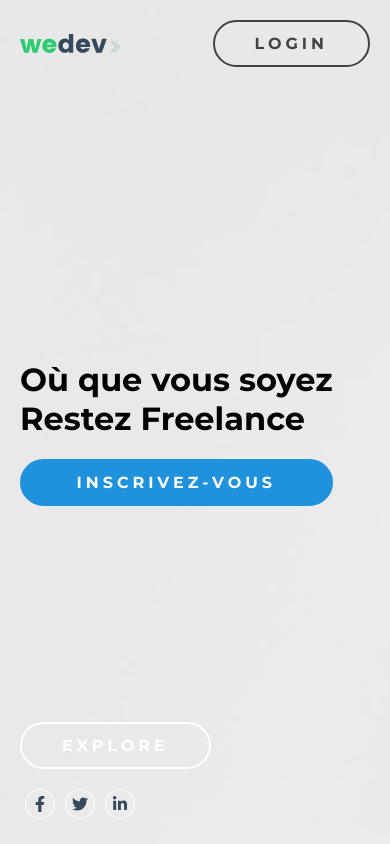
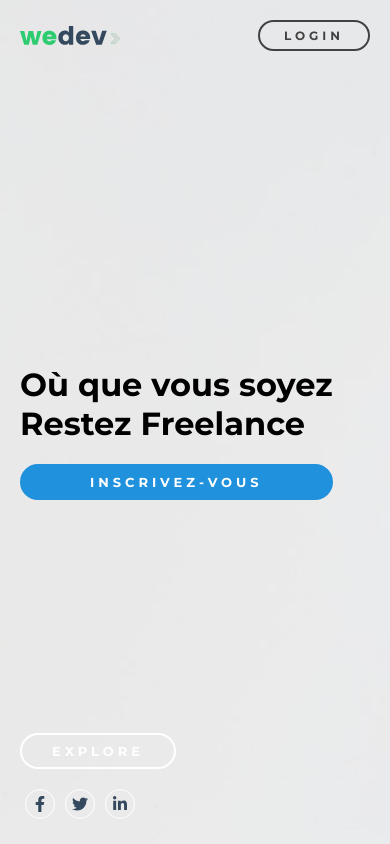
Before and after one commit to Ephalys/wedev-front, a React (Create React App) app: page / in a window 390 px wide. Shown: the top 844 px of the page. Built offline with nearby package versions, Linux system fonts and the light colour scheme; what webfontloader would draw is missing.

Commit message:
fix: responsive buttons

```diff
--- a/src/components/Button/button.scss
+++ b/src/components/Button/button.scss
@@ -1,4 +1,5 @@
 @import "../../assets/sass/colors.scss";
+@import '../../assets/sass/breakpoints';
 
 .btn {
     text-align: center;
@@ -16,10 +17,19 @@
 
     &__large {
         padding: 12px 40px;
+        @media (max-width: $screen-max-sm) {
+         padding: 8px 30px;
+            font-size: 13px;
+        }
     }
 
     &__medium {
         padding: 10px 20px;
+
+        @media (max-width: $screen-max-sm) {
+            padding: 6px 24px;
+            font-size: 12px;
+        }
     }
 
     &__letter-spacing {
--- a/src/layout/Header/index.js
+++ b/src/layout/Header/index.js
@@ -11,7 +11,7 @@ class Header extends Component {
       <header className="header">
         <img src={logo} alt="logo" className="header__img" />
         <Button
-          classes="btn btn__black btn__large btn__rounded btn__letter-spacing fwb"
+          classes="btn btn__black btn__medium btn__rounded btn__letter-spacing fwb"
           text={verifyToken() ? 'dashboard' : 'login'}
           href={'/' + verifyToken() ? 'dashboard' : 'login'}
         />
```
